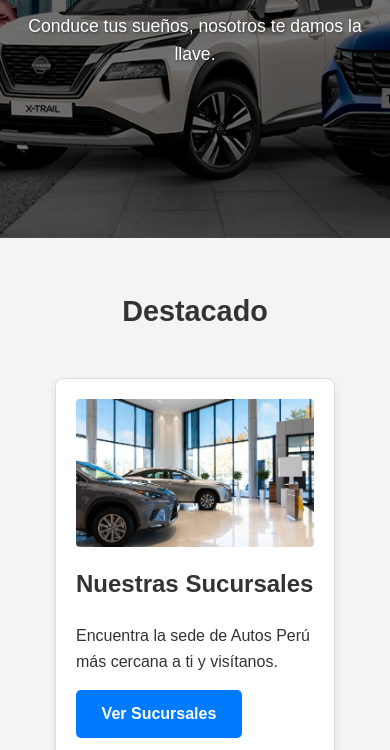
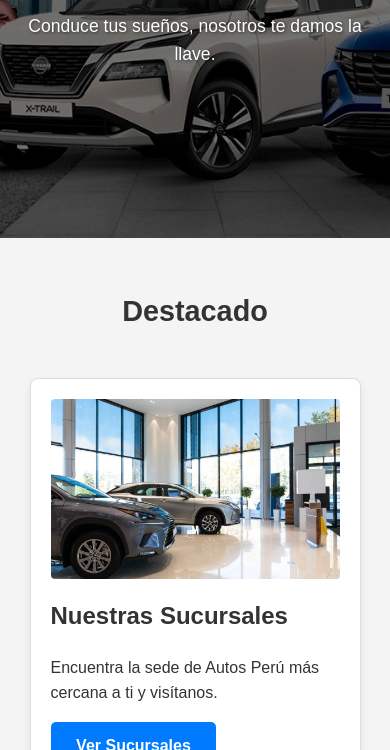
Before and after one commit to cvallejosk/KIRAM-HTML_FIN, a plain HTML site: page index.html in a window 390 px wide. Shown: the part 350-1100 px from the top of the page. Drawn offline with Linux system fonts and the light colour scheme.

Commit message:
Update style.css

```diff
--- a/style.css
+++ b/style.css
@@ -191,7 +191,7 @@
 
 /* ----- Responsive ----- */
 @media (max-width: 992px) {
-    .tres-articulos .card, .blog .card, .cuatro-articulos .card, .footer-columna { flex-basis: calc(50% - 20px); }
+    .tres-articulos .card, .blog .card, .cuatro-articulos .card, .footer-columna { flex-basis: calc(100% - 20px); }
 }
 
 @media (max-width: 768px) {
```
